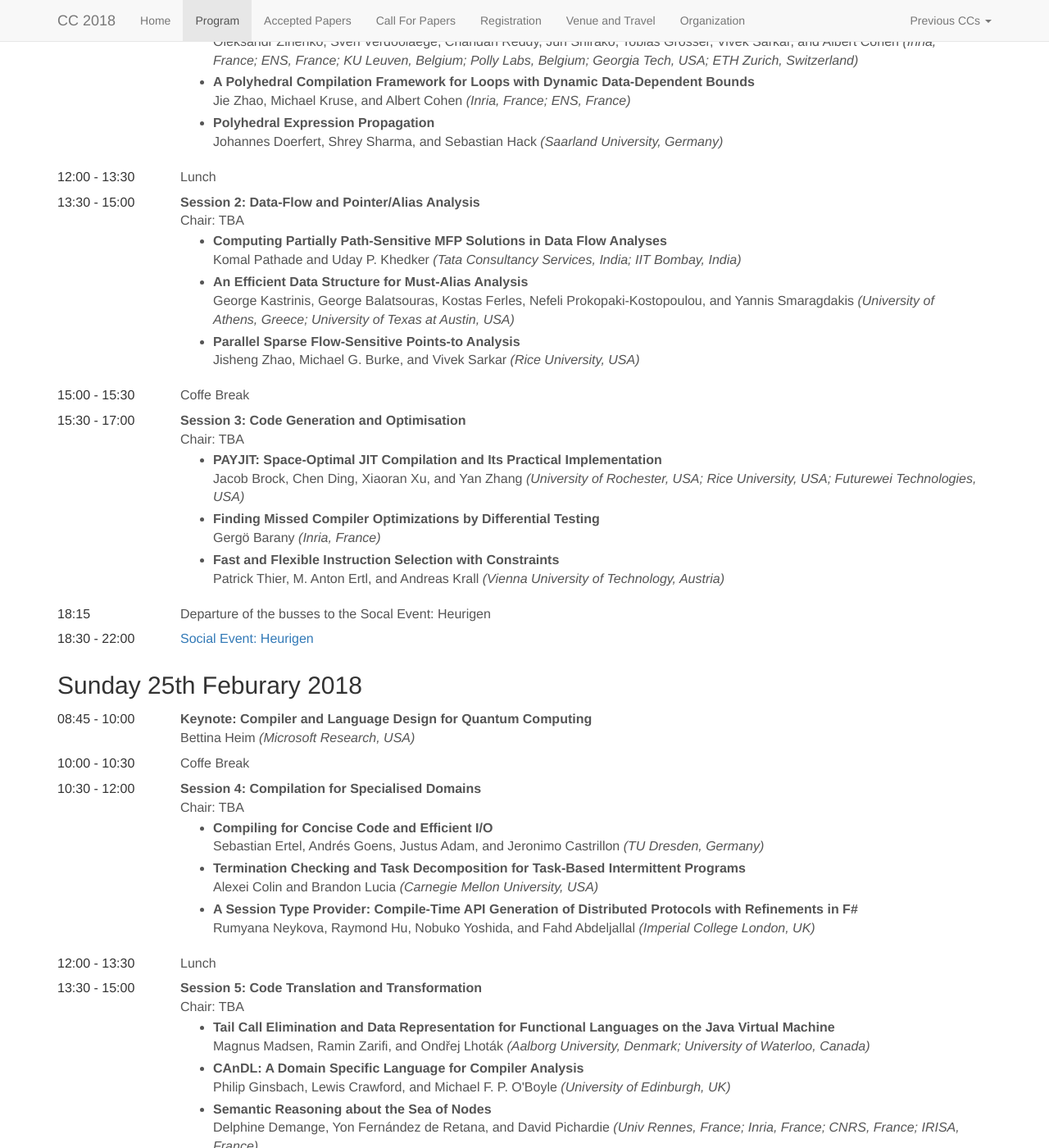
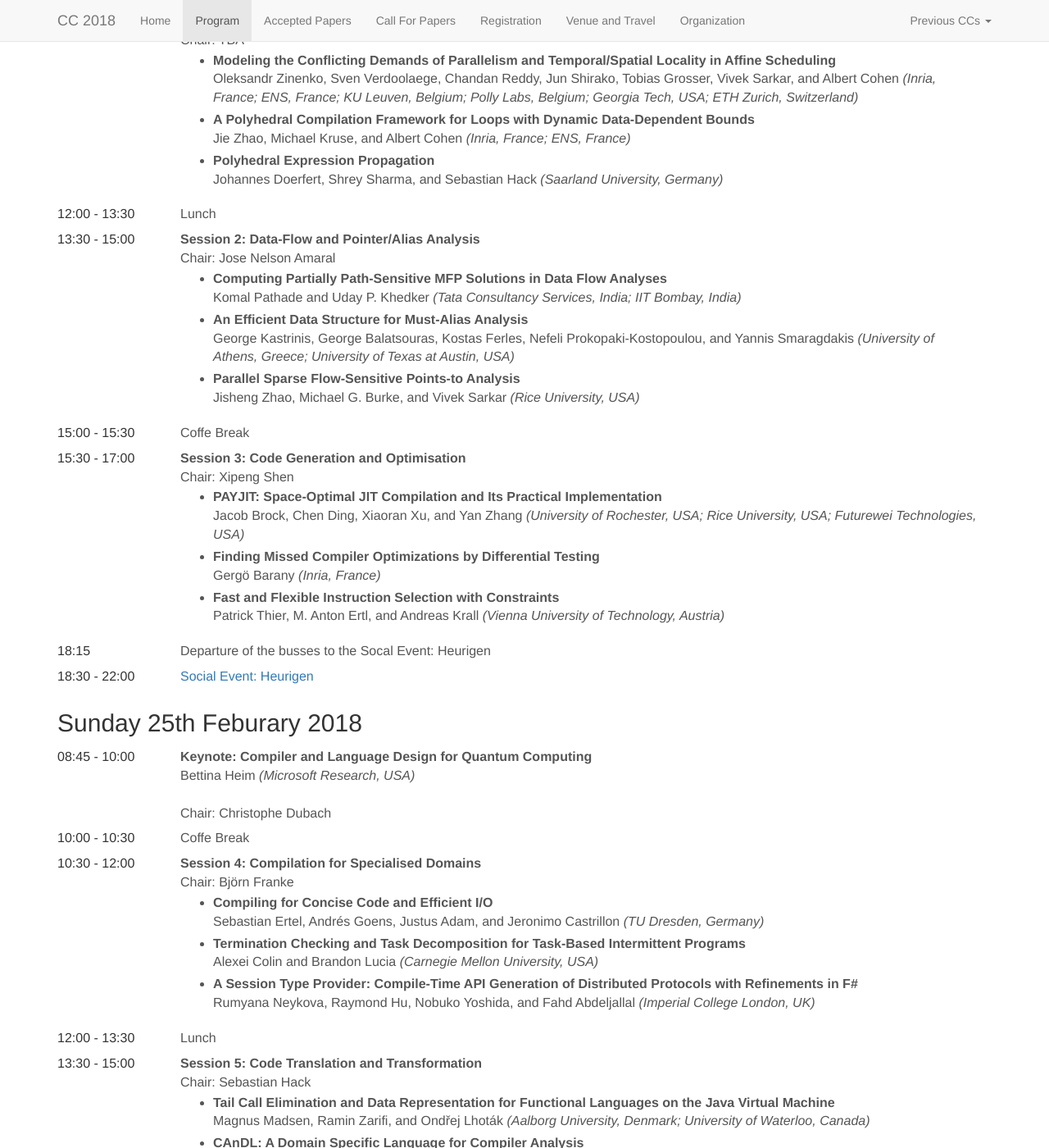
Before and after one commit to cc-conference/18, a Jekyll site: the page built from program.html, in a window 1280 px wide and 1400 px high, scrolled down 326 px. Shown: the whole window at 82% size. Built offline with Jekyll 4.4.1, drawn with Linux system fonts in a browser that asks for light colours; nearby versions of some CDN libraries; some of the changed text lies outside the part shown.

Commit message:
Updated Session Chairs

```diff
--- a/program.html
+++ b/program.html
@@ -57,7 +59,7 @@
         <td>13:30 - 15:00</td>
         <td>
             <b>Session 2: Data-Flow and Pointer/Alias Analysis</b><br/>
-            Chair: TBA
+            Chair: Jose Nelson Amaral
             <ul>
                 <li>
                     <b>Computing Partially Path-Sensitive MFP Solutions in Data Flow Analyses  </b><br/>
@@ -85,7 +87,7 @@
         <td>15:30 - 17:00</td>
         <td>
             <b>Session 3: Code Generation and Optimisation</b><br/>
-            Chair: TBA
+            Chair: Xipeng Shen
             <ul>
                 <li>
                     <b>PAYJIT: Space-Optimal JIT Compilation and Its Practical Implementation </b><br/>
@@ -124,7 +126,9 @@
         <td>08:45 - 10:00</td>
         <td>
             <b>Keynote: Compiler and Language Design for Quantum Computing</b><br/>
-            Bettina Heim <i>(Microsoft Research, USA)</i>
+            Bettina Heim <i>(Microsoft Research, USA)</i><br/>
+            <br/>
+            Chair: Christophe Dubach
         </td>
     </tr>
     <tr>
@@ -135,7 +139,7 @@
         <td>10:30 - 12:00</td>
         <td>
             <b>Session 4: Compilation for Specialised Domains</b><br/>
-            Chair: TBA
+            Chair: Björn Franke
             <ul>
                 <li>
                     <b>Compiling for Concise Code and Efficient I/O </b><br/>
@@ -163,7 +167,7 @@
         <td>13:30 - 15:00</td>
         <td>
             <b>Session 5: Code Translation and Transformation</b><br/>
-            Chair: TBA
+            Chair: Sebastian Hack
             <ul>
                 <li>
                     <b>Tail Call Elimination and Data Representation for Functional Languages on the Java Virtual Machine </b><br/>
@@ -191,7 +195,7 @@
         <td>15:30 - 17:00</td>
         <td>
             <b>Session 6: Compile- and Run-Time Analysis</b><br/>
-            Chair: TBA
+            Chair: Michel Steuwer
             <ul>
                 <li>
                     <b>Towards a Compiler Analysis for Parallel Algorithmic Skeletons </b><br/>
```
Also changed, not shown: other parts of program.html (+3 -1 lines).
